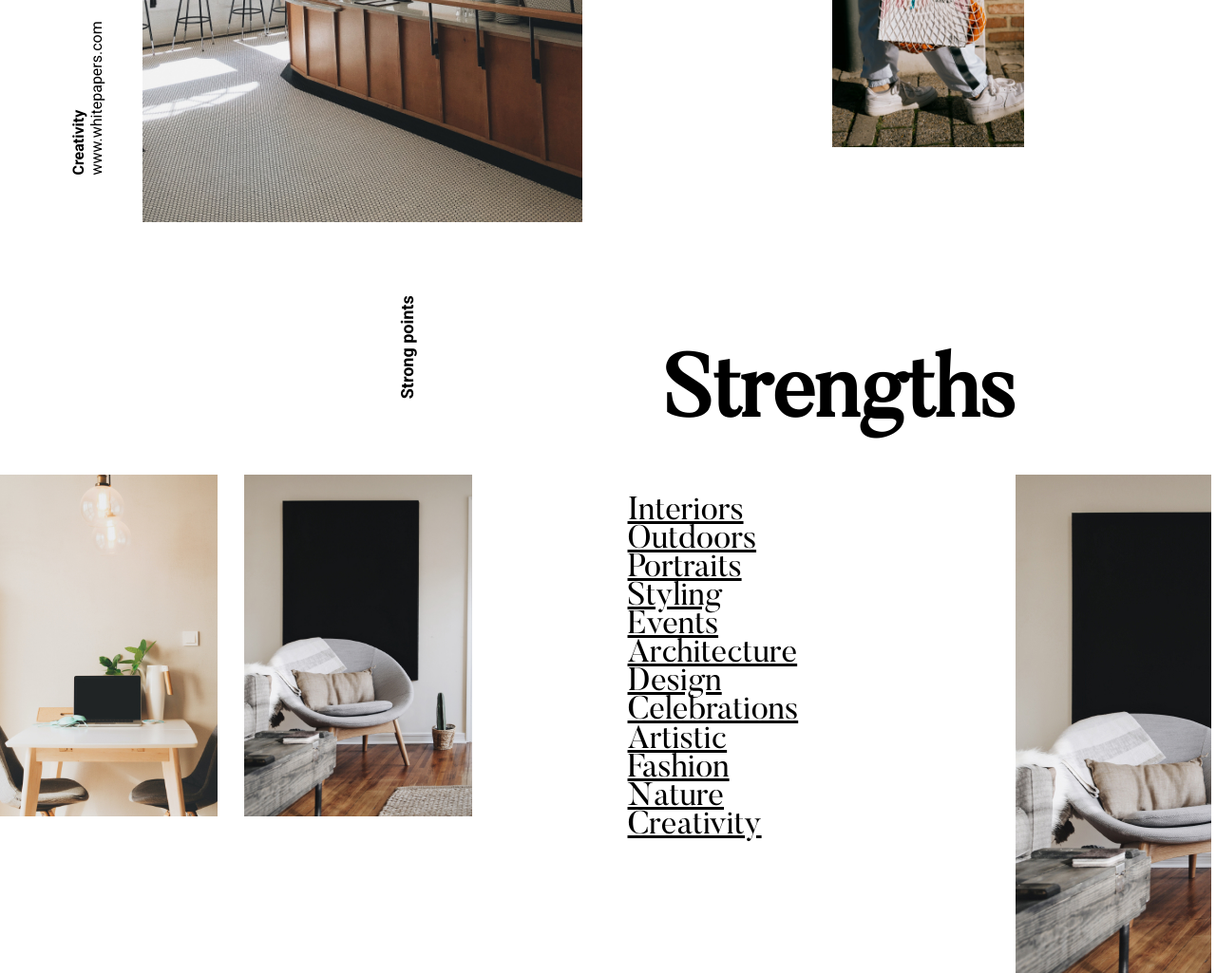
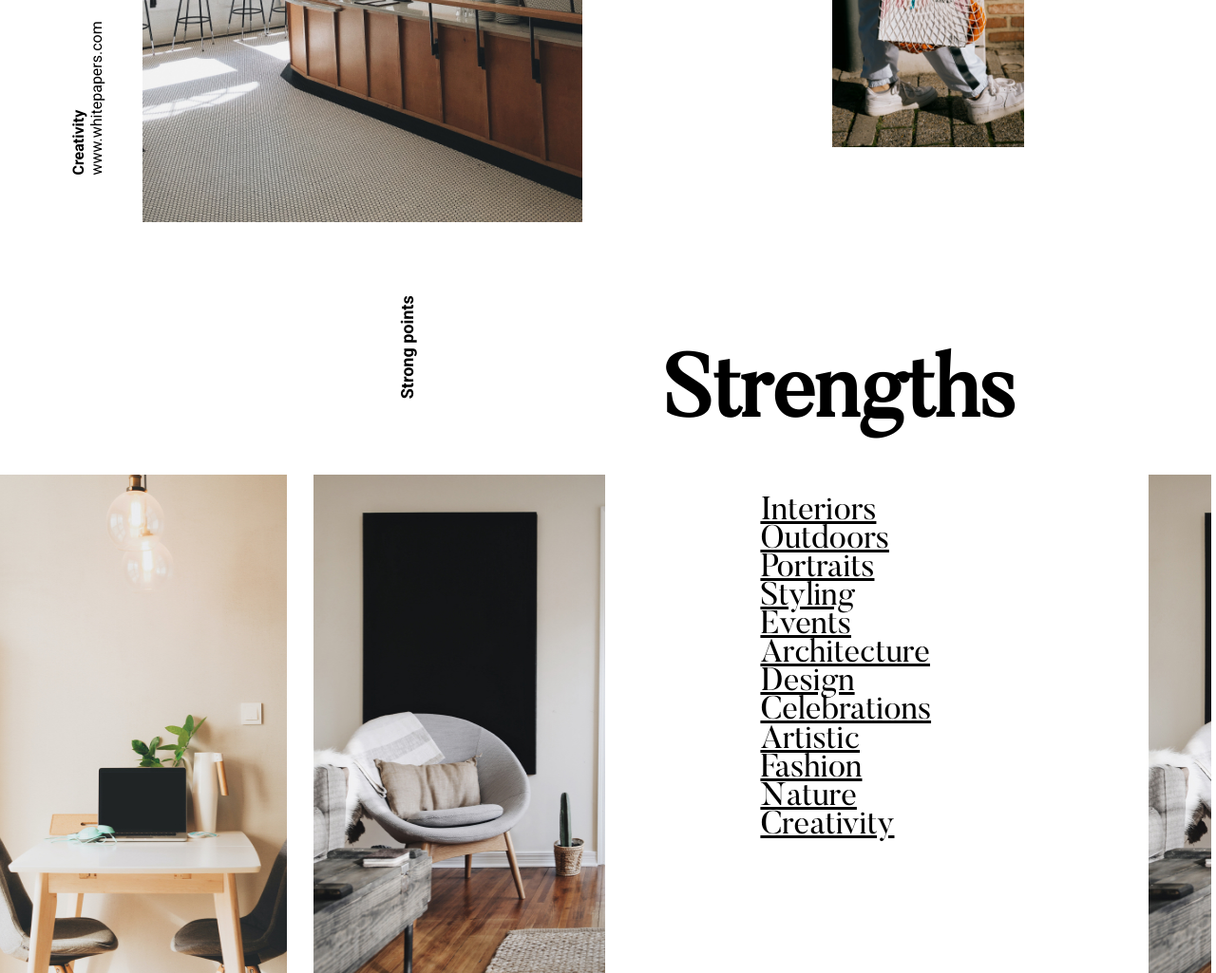
Before and after one commit to protenot/otus-css-Olga_Belaya, a plain HTML site: page index.html in a window 1280 px wide. Shown: the part 2924-3949 px from the top of the page at 95% size. Drawn offline with Linux system fonts and the light colour scheme.

Commit message:
remove height at navigation section

```diff
--- a/style/style.css
+++ b/style/style.css
@@ -424,7 +424,7 @@ a{
 /*Navigation*/
 .navigation{
     position: relative;
-    /*background-color: yellow;*/
+   /* background-color: yellow;*/
     width:100%;
 
 }
@@ -460,7 +460,7 @@ a{
 }
 .image-navigation{
     width:24vw;
-    height: 45vh;
+    /*height: 45vh;*/
      flex-basis: 20%;
      display:block;
 
```
